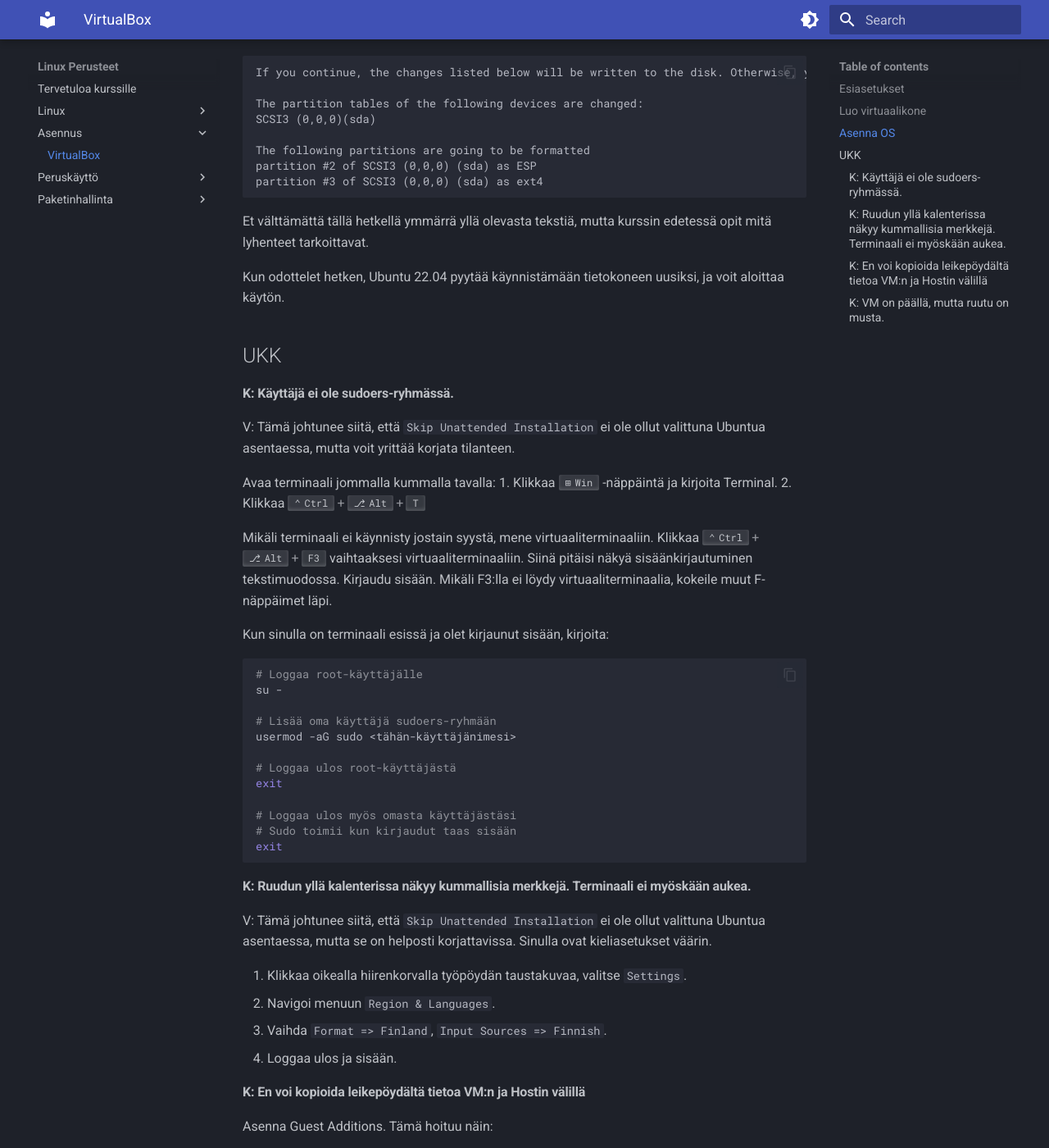
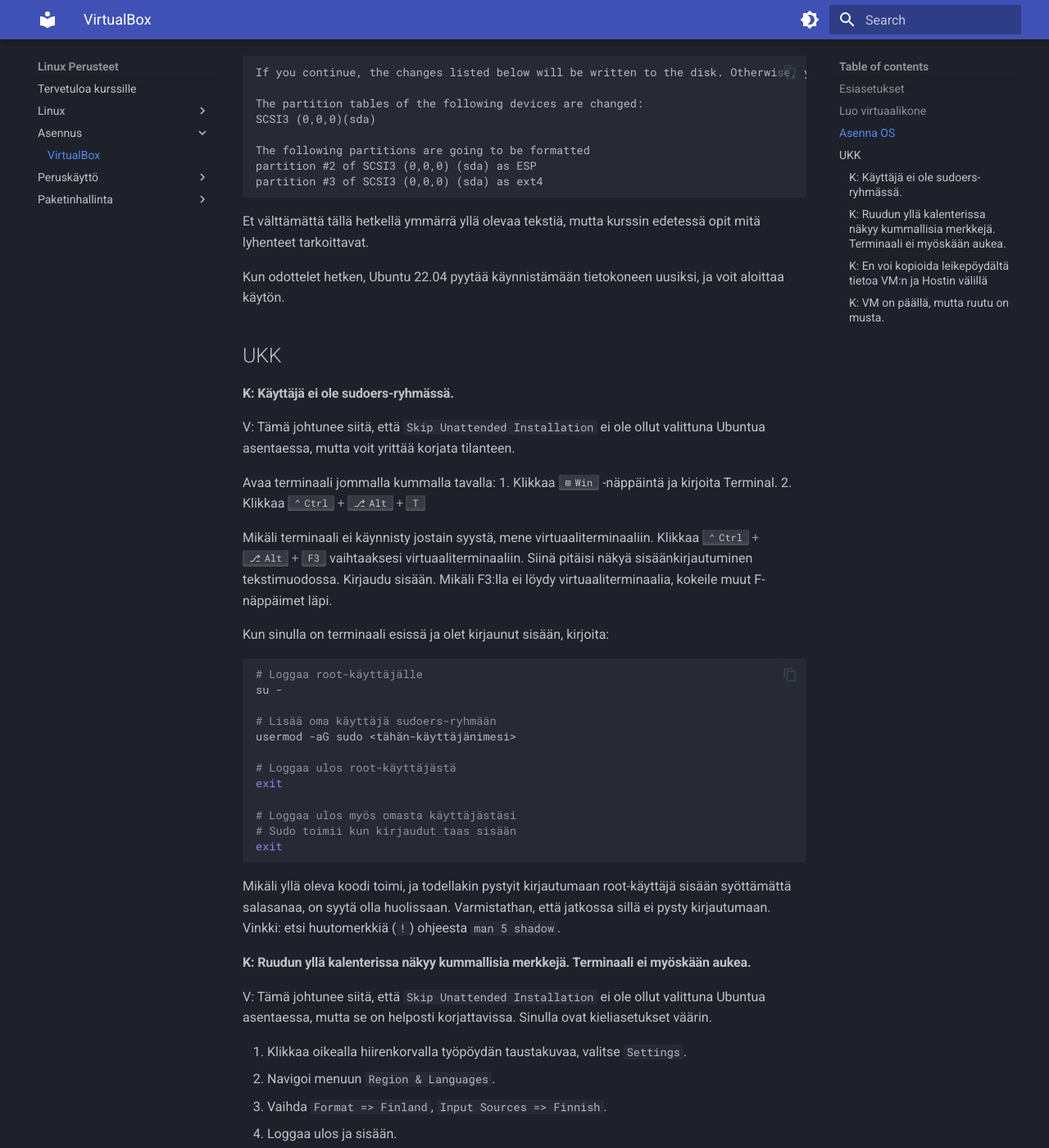
Before and after one commit to sourander/linux-perusteet, an MkDocs documentation site: the page built from docs/asennus/virtualbox.md, in a window 1280 px wide and 1400 px high, scrolled down 1912 px. Shown: the whole window at 82% size. Built offline with MkDocs 1.6.1 and Material for MkDocs 9.7.7, drawn with Linux system fonts in a browser that asks for light colours.

Commit message:
root exclamation mark mentioned

````diff
--- a/docs/asennus/virtualbox.md
+++ b/docs/asennus/virtualbox.md
@@ -70,7 +70,7 @@
 partition #3 of SCSI3 (0,0,0) (sda) as ext4
 ```
 
-Et välttämättä tällä hetkellä ymmärrä yllä olevasta tekstiä, mutta kurssin edetessä opit mitä lyhenteet tarkoittavat.
+Et välttämättä tällä hetkellä ymmärrä yllä olevaa tekstiä, mutta kurssin edetessä opit mitä lyhenteet tarkoittavat.
 
 Kun odottelet hetken, Ubuntu 22.04 pyytää käynnistämään tietokoneen uusiksi, ja voit aloittaa käytön.
 
@@ -104,6 +104,8 @@
 exit
 ```
 
+Mikäli yllä oleva koodi toimi, ja todellakin pystyit kirjautumaan root-käyttäjä sisään syöttämättä salasanaa, on syytä olla huolissaan. Varmistathan, että jatkossa sillä ei pysty kirjautumaan. Vinkki: etsi huutomerkkiä (`!`) ohjeesta `man 5 shadow`.
+
 
 #### K: Ruudun yllä kalenterissa näkyy kummallisia merkkejä. Terminaali ei myöskään aukea.
 
````
